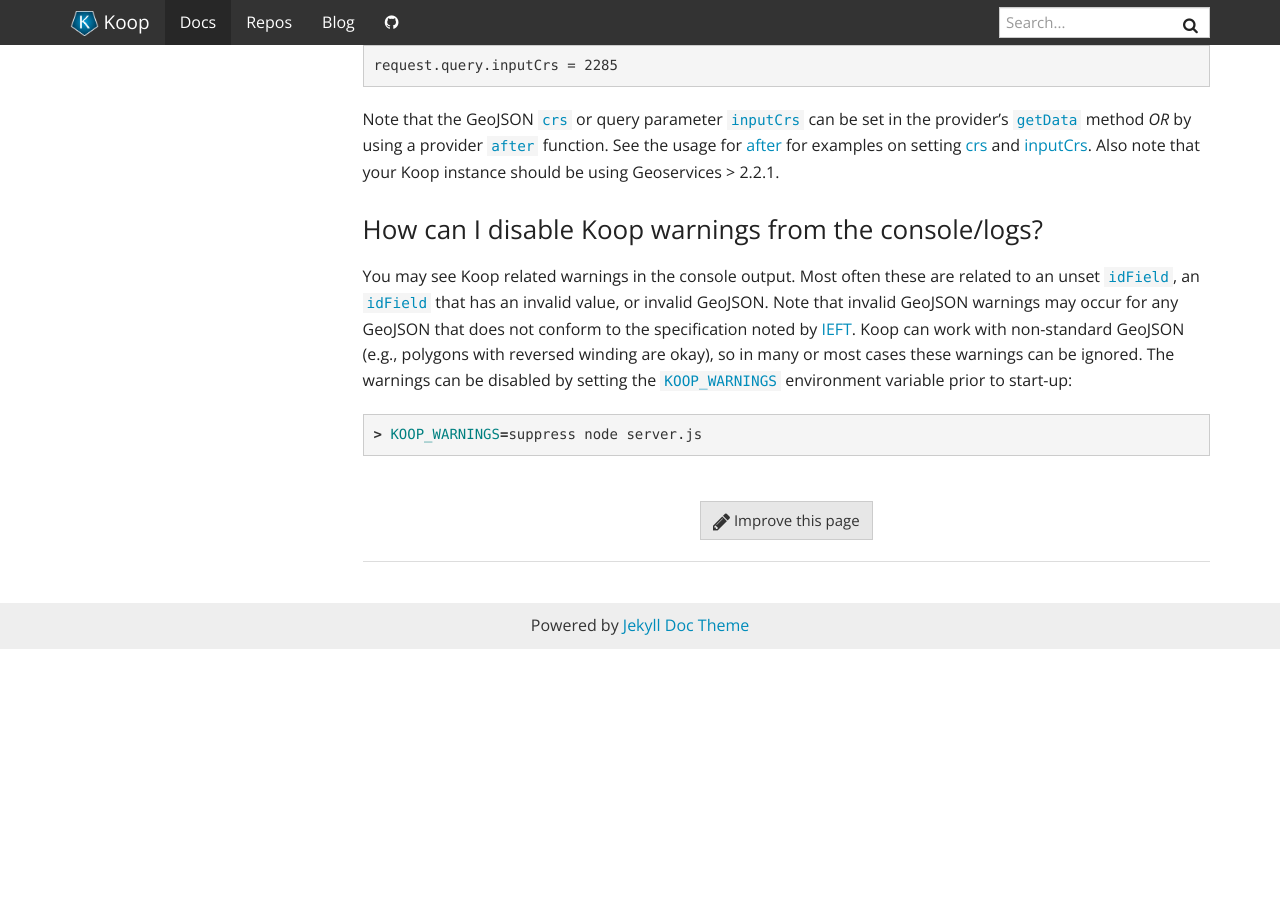
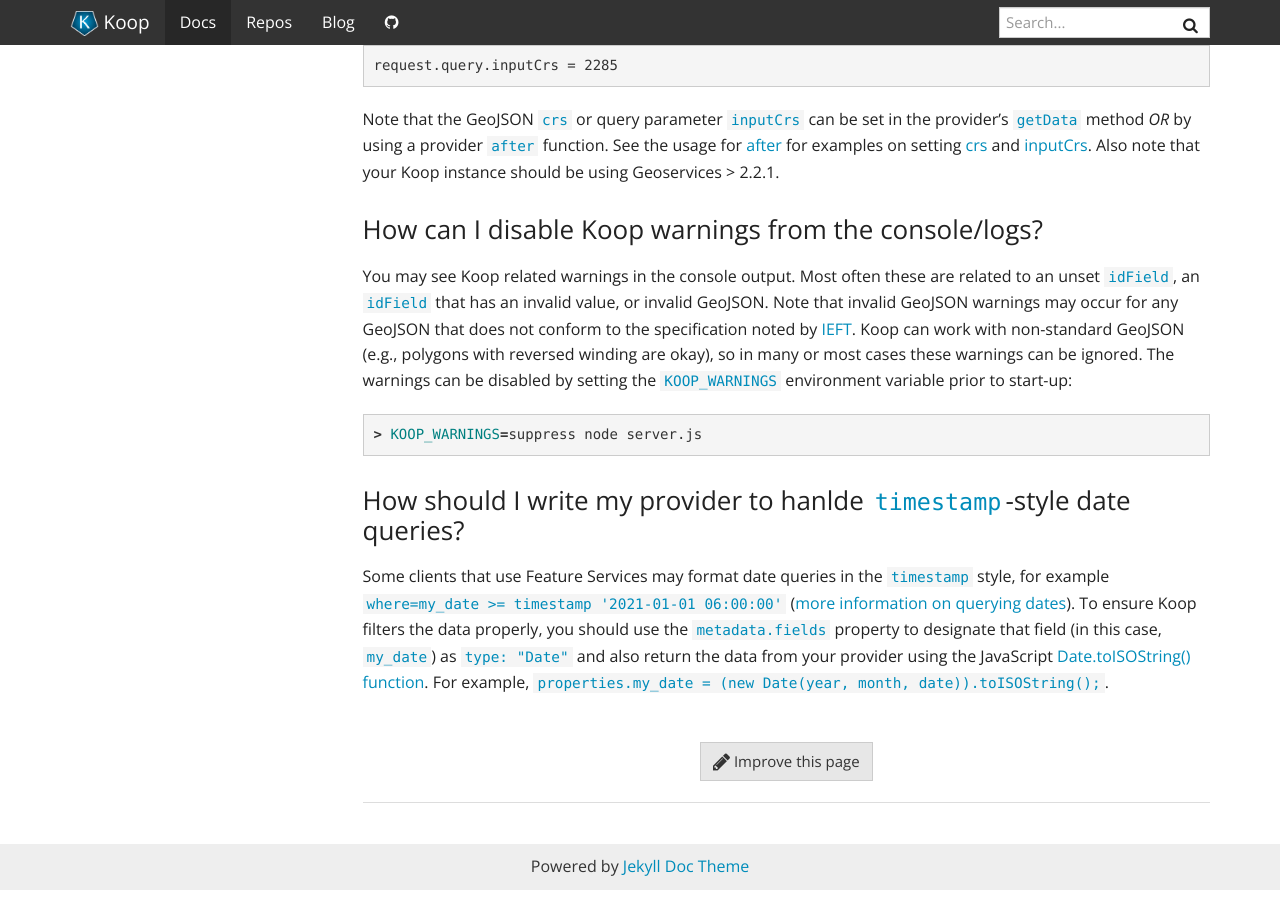
Before and after one commit to koopjs/koopjs.github.io, a Jekyll site: the page built from _docs/basics/faqs.md, in a window 1280 px wide and 900 px high, scrolled down 1147 px. Built offline with Jekyll 4.4.1, drawn with Linux system fonts in a browser that asks for light colours; nearby versions of some CDN libraries; before the commit the page ends 1806 px from its top, so only the background shows below that.

Commit message:
Update FAQ with information on querying dates (#99)

````diff
--- a/_docs/basics/faqs.md
+++ b/_docs/basics/faqs.md
@@ -48,3 +48,7 @@ You may see Koop related warnings in the console output.  Most often these are r
 ```bash
 > KOOP_WARNINGS=suppress node server.js
 ```
+
+### How should I write my provider to hanlde `timestamp`-style date queries?
+
+Some clients that use Feature Services may format date queries in the `timestamp` style, for example `where=my_date >= timestamp '2021-01-01 06:00:00'` ([more information on querying dates](https://www.esri.com/arcgis-blog/products/api-rest/data-management/querying-feature-services-date-time-queries/)). To ensure Koop filters the data properly, you should use the `metadata.fields` property to designate that field (in this case, `my_date`) as `type: "Date"` and also return the data from your provider using the JavaScript [Date.toISOString() function](https://developer.mozilla.org/en-US/docs/Web/JavaScript/Reference/Global_Objects/Date/toISOString). For example, `properties.my_date = (new Date(year, month, date)).toISOString();`.
````
